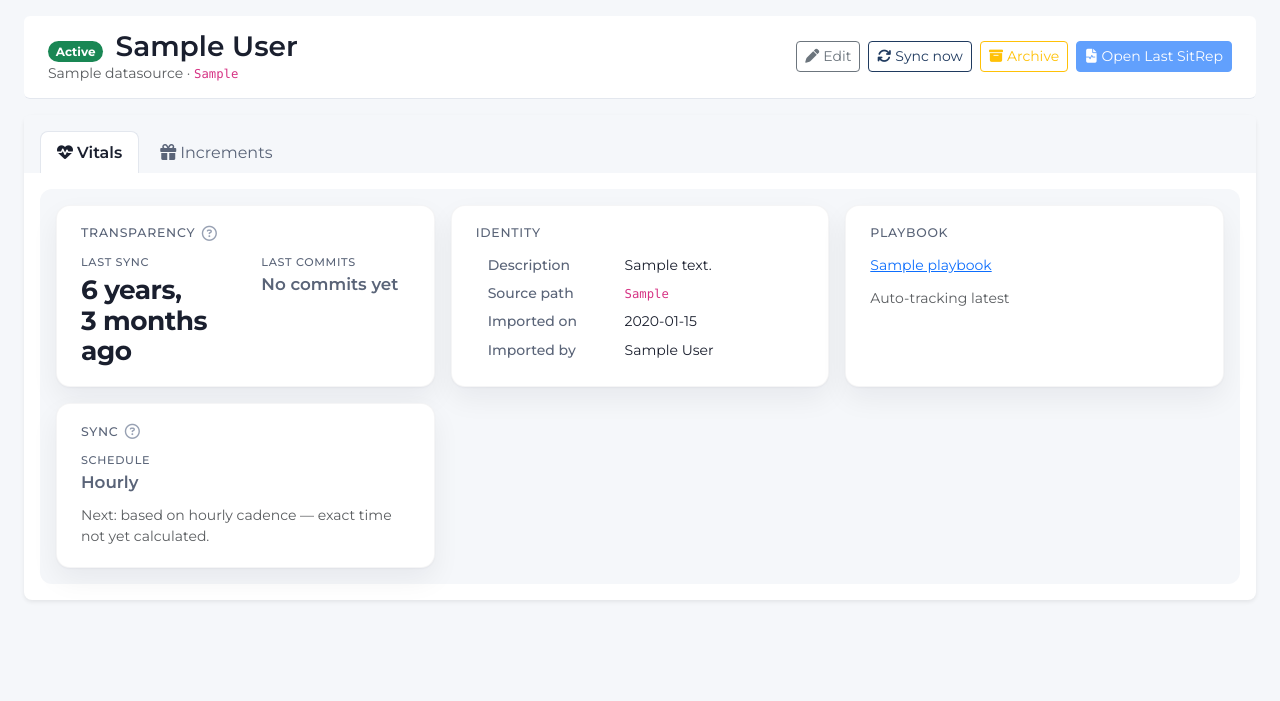
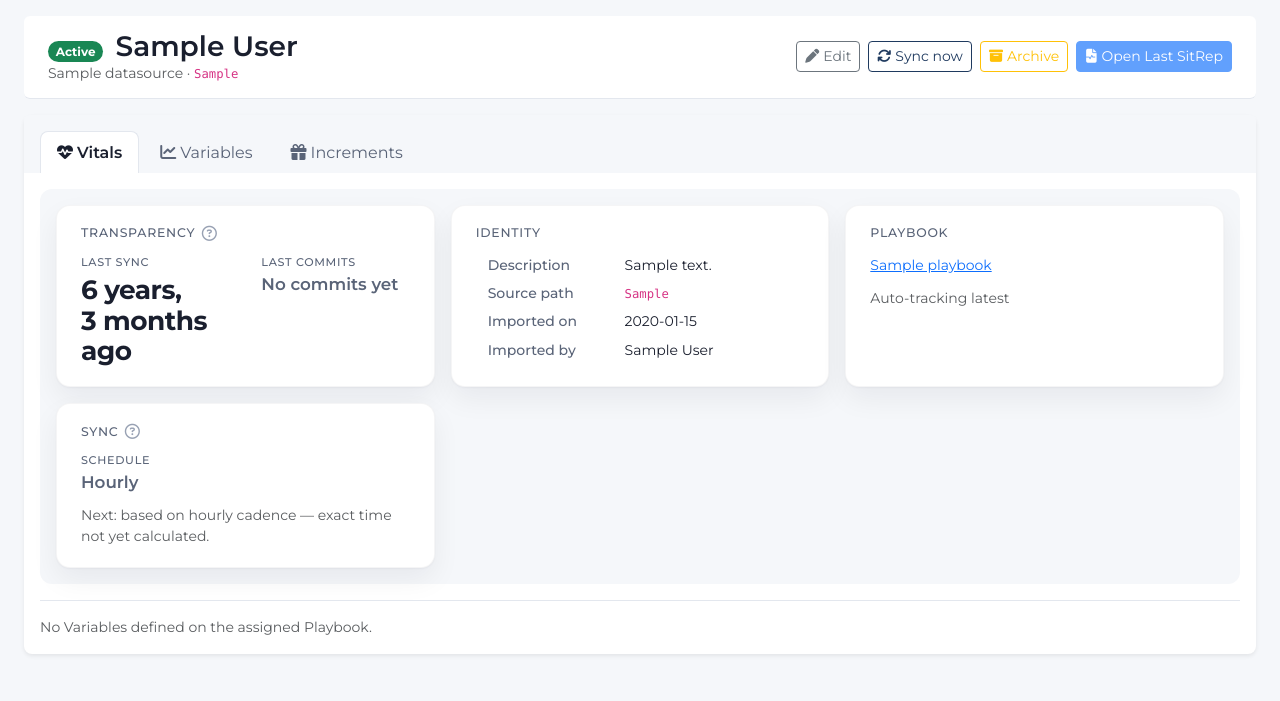
Before and after one commit to FeatureFactory-io/huginn, a Django app: page /projects/1/ in a window 1280 px wide. Shown: the part 99-800 px from the top of the page. Run offline with Django 5.2, Linux system fonts and the light colour scheme; a user stored in the database is signed in; tables that the repository leaves empty hold one stand-in row (values such as "Sample post"); data that the repository does not hold is empty; parts of the project's set-up code (start-up, migrations or seed data) failed here and were passed over; some libraries are stand-ins or nearby versions.

Commit message:
feat(projects): add Variables tab and Vitals informer bar
Add Variables tab with period filter and diagram placeholders.
Show grey Playbook Variable dots on Vitals until SitRep wiring.
Preserve tab/period on Sync now redirect.

Closes #52

Co-authored-by: Cursor <cursoragent@cursor.com>

```diff
--- a/ui/templates/ui/projects/detail.html
+++ b/ui/templates/ui/projects/detail.html
@@ -26,6 +26,8 @@
       <input type="hidden" name="tab" value="{{ active_tab }}" />
       {% if active_tab == "increments" %}
       <input type="hidden" name="range" value="{{ time_range }}" />
+      {% elif active_tab == "variables" %}
+      <input type="hidden" name="period" value="{{ variables_period }}" />
       {% endif %}
       <button type="submit" class="btn btn-outline-primary btn-sm" data-testid="project-sync-now"><i class="fa-solid fa-arrows-rotate me-1"></i>Sync now</button>
     </form>
@@ -49,6 +51,16 @@
           id="project-tab-vitals"
           data-testid="project-tab-vitals"
         ><i class="fa-solid fa-heart-pulse me-1" aria-hidden="true"></i>Vitals</a>
+      </li>
+      <li class="nav-item" role="presentation">
+        <a
+          class="nav-link {% if active_tab == 'variables' %}active{% endif %}"
+          href="{% url 'projects-detail' project.pk %}?tab=variables&period={{ variables_period }}"
+          role="tab"
+          aria-selected="{% if active_tab == 'variables' %}true{% else %}false{% endif %}"
+          id="project-tab-variables"
+          data-testid="project-tab-variables"
+        ><i class="fa-solid fa-chart-line me-1" aria-hidden="true"></i>Variables</a>
       </li>
       <li class="nav-item" role="presentation">
         <a
@@ -135,6 +147,63 @@
           </div>
         </div>
       </div>
+      <div class="mt-3 pt-3 border-top" data-testid="project-informer-bar">
+        {% if not project.assigned_playbook %}
+          <p class="text-muted small mb-0" data-testid="informer-bar-empty">No Playbook assigned</p>
+        {% elif informer_bar_dots %}
+          <div class="d-flex flex-wrap gap-2 align-items-center">
+            {% for dot in informer_bar_dots %}
+              <span
+                class="hg-informer-dot hg-informer-dot--{{ dot.color }}"
+                title="{{ dot.name }} ({{ dot.abbrev }}): {% if dot.value is not None %}{{ dot.value }}{% else %}—{% endif %}"
+                data-testid="informer-dot-{{ dot.abbrev }}"
+                tabindex="0"
+                aria-label="{{ dot.name }}: {% if dot.value is not None %}{{ dot.value }}{% else %}no data{% endif %}"
+              >{{ dot.abbrev }}</span>
+            {% endfor %}
+          </div>
+        {% else %}
+          <p class="text-muted small mb-0" data-testid="informer-bar-no-vars">No Variables defined on the assigned Playbook.</p>
+        {% endif %}
+      </div>
+    </div>
+    {% elif active_tab == 'variables' %}
+    <div id="project-pane-variables" role="tabpanel" aria-labelledby="project-tab-variables" tabindex="0">
+      <div class="mb-3 d-flex flex-wrap gap-2 hg-variables-period-outer" role="group" aria-label="Variables period">
+        <div class="btn-group btn-group-sm hg-variables-period flex-wrap" role="group">
+          {% for key, label in variables_period_choices %}
+          <a
+            href="{% url 'projects-detail' project.pk %}?tab=variables&period={{ key }}"
+            class="btn {% if variables_period == key %}btn-primary{% else %}btn-outline-secondary{% endif %}"
+            data-testid="variables-period-{{ key }}"
+            aria-label="Show Variables for {{ label }}"
+          >{{ label }}</a>
+          {% endfor %}
+        </div>
+      </div>
+      {% if playbook_variables %}
+      <div class="row row-cols-1 row-cols-md-2 row-cols-xl-3 g-3" data-testid="variables-diagram-grid">
+        {% for var in playbook_variables %}
+        <div class="col">
+          <div class="card border-0 shadow-sm rounded-3" data-testid="variables-diagram-{{ var.abbrev }}">
+            <div class="card-header bg-white py-2 border-bottom">
+              <span class="fw-semibold small">{{ var.name }}</span>
+              <code class="small text-muted ms-2">{{ var.abbrev }}</code>
+            </div>
+            <div class="card-body p-2">
+              <div class="text-muted small text-center py-4"
+                   data-chart-var="{{ var.abbrev }}"
+                   data-chart-period="{{ variables_period }}">
+                No datapoints yet for this period.
+              </div>
+            </div>
+          </div>
+        </div>
+        {% endfor %}
+      </div>
+      {% else %}
+      <p class="text-muted mb-0" data-testid="variables-empty-state">No Variables defined on the assigned Playbook.</p>
+      {% endif %}
     </div>
     {% else %}
     <div id="project-pane-increments" role="tabpanel" aria-labelledby="project-tab-increments" tabindex="0">
--- a/ui/views/projects.py
+++ b/ui/views/projects.py
@@ -19,12 +19,69 @@ from ui.services.increments_service import RANGE_LABELS, IncrementsService, norm
 from ui.services.project_vitals_service import ProjectVitalsService
 from ui.services.projects_service import ProjectsService
 
+VARIABLES_PERIOD_LABELS: dict[str, str] = {
+    "today": "Today",
+    "yesterday": "Yesterday",
+    "this_week": "This week",
+    "last_week": "Last week",
+    "last_30d": "30 days",
+}
+VARIABLES_PERIOD_ORDER = ("today", "yesterday", "this_week", "last_week", "last_30d")
 
-def _project_detail_query(*, tab: str, range_key: str | None = None) -> str:
+
+def _normalize_variables_period(raw: str | None) -> str:
+    key = (raw or "").strip().lower()
+    return key if key in VARIABLES_PERIOD_LABELS else "this_week"
+
+
+def _effective_playbook_version(project: Project) -> PlaybookVersion | None:
+    if not project.assigned_playbook_id:
+        return None
+    pinned = project.pinned_playbook_version
+    if pinned is not None:
+        return pinned
+    return PlaybookVersion.objects.filter(playbook_id=project.assigned_playbook_id).order_by("-version_number").first()
+
+
+def _playbook_variables_for_variables_tab(project: Project) -> list[dict]:
+    ver = _effective_playbook_version(project)
+    if ver is None:
+        return []
+    return list(ver.variables.order_by("sort_order").values("name", "abbrev"))
+
+
+def _informer_bar_dots(project: Project) -> list[dict]:
+    """One dot per Playbook Variable — grey until SitRep wiring supplies colors."""
+    ver = _effective_playbook_version(project)
+    if ver is None:
+        return []
+    out = []
+    for row in ver.variables.order_by("sort_order").values("name", "abbrev"):
+        out.append(
+            {
+                "name": row["name"],
+                "abbrev": row["abbrev"],
+                "color": "grey",
+                "value": None,
+            },
+        )
+    return out
+
+
+def _project_detail_query(
+    *,
+    tab: str,
+    range_key: str | None = None,
+    variables_period: str | None = None,
+) -> str:
     q: dict[str, str] = {}
     if tab == "increments":
         q["tab"] = "increments"
         q["range"] = normalize_range_key(range_key)
+    elif tab == "variables":
+        q["tab"] = "variables"
+        vp = _normalize_variables_period(variables_period)
+        q["period"] = vp
     else:
         q["tab"] = "vitals"
     return urlencode(q)
@@ -192,13 +249,17 @@ class ProjectsDetailView(View):
             pk=pk,
         )
         tab = (request.GET.get("tab") or "vitals").strip().lower()
-        if tab not in {"vitals", "increments"}:
+        if tab not in {"vitals", "increments", "variables"}:
             tab = "vitals"
         inc_range = normalize_range_key(request.GET.get("range"))
+        variables_period = _normalize_variables_period(request.GET.get("period"))
         increments = list(IncrementsService().increments_for_project(project.pk, inc_range))
         range_order = ["today", "yesterday", "this_week", "last_week", "last_14d"]
         time_range_choices = [(k, RANGE_LABELS[k]) for k in range_order]
         latest_commit_at = ProjectVitalsService().latest_increment_occurred_at(project.pk)
+        variables_period_choices = [(k, VARIABLES_PERIOD_LABELS[k]) for k in VARIABLES_PERIOD_ORDER]
+        playbook_variables = _playbook_variables_for_variables_tab(project)
+        informer_bar_dots = _informer_bar_dots(project)
         return render(
             request,
             self.template_name,
@@ -210,6 +271,10 @@ class ProjectsDetailView(View):
                 "time_range_choices": time_range_choices,
                 "increments": increments,
                 "latest_commit_at": latest_commit_at,
+                "variables_period": variables_period,
+                "variables_period_choices": variables_period_choices,
+                "playbook_variables": playbook_variables,
+                "informer_bar_dots": informer_bar_dots,
             },
         )
 
@@ -230,9 +295,13 @@ class ProjectsSyncNowView(View):
             messages.info(request, "Sync has been queued.")
         tab = (request.POST.get("tab") or "vitals").strip().lower()
         range_raw = (request.POST.get("range") or "").strip()
+        period_raw = (request.POST.get("period") or "").strip()
+        valid_tabs = {"vitals", "increments", "variables"}
+        norm_tab = tab if tab in valid_tabs else "vitals"
         query = _project_detail_query(
-            tab=tab if tab in {"vitals", "increments"} else "vitals",
-            range_key=range_raw if tab == "increments" else None,
+            tab=norm_tab,
+            range_key=range_raw if norm_tab == "increments" else None,
+            variables_period=period_raw if norm_tab == "variables" else None,
         )
         url = reverse("projects-detail", args=[project.pk]) + "?" + query
         return redirect(url)
```
Also changed, not shown: static/css/huginn.css (+34 -0 lines), tests/integration/test_projects_detail_variables_tab.py (added, +187 -0 lines), tests/integration/test_projects_view_increments_tab.py (+1 -0 lines), tests/integration/test_projects_view_vitals_tab.py (+2 -0 lines).
